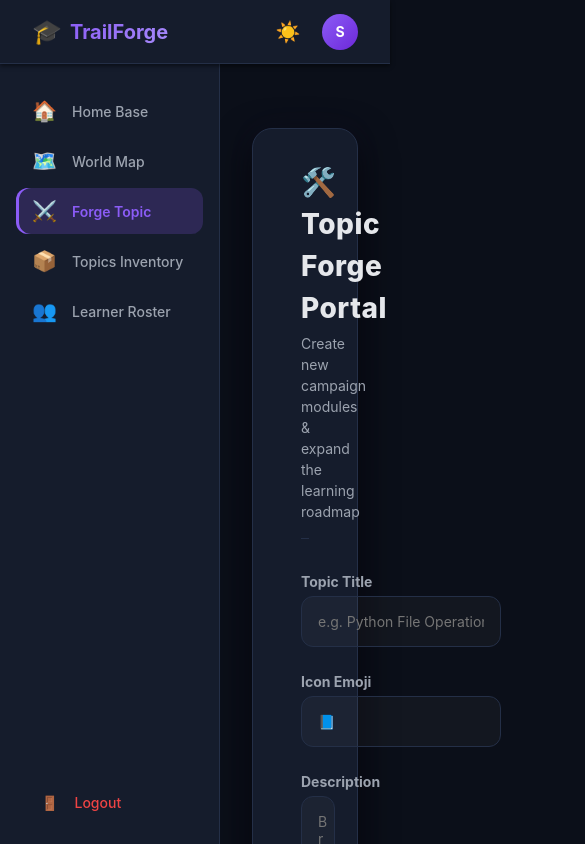
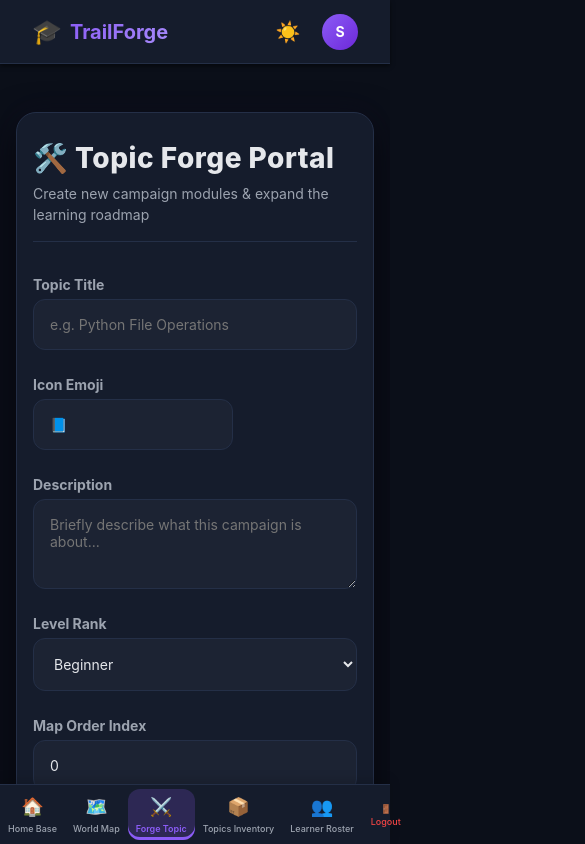
Before and after one commit to GHemaSree/GamifiedLearning, a React (Create React App) app in the folder frontend/: page /admin/forge in a window 390 px wide. Shown: the top 844 px of the page, 585 px wide, since content can reach past the window. Built offline with nearby package versions, Linux system fonts and the light colour scheme; sample sign-in values are in the browser's storage.

Commit message:
responsive added

```diff
--- a/frontend/src/components/layout/PageLayout.module.css
+++ b/frontend/src/components/layout/PageLayout.module.css
@@ -9,3 +9,11 @@
   padding: var(--space-xl);
   min-height: calc(100vh - 64px);
 }
+
+@media (max-width: 768px) {
+  .main {
+    margin-left: 0;
+    margin-bottom: 60px; /* space for the bottom nav bar */
+    padding: var(--space-md);
+  }
+}
--- a/frontend/src/components/layout/Sidebar.module.css
+++ b/frontend/src/components/layout/Sidebar.module.css
@@ -83,3 +83,67 @@
   background-color: rgba(239, 68, 68, 0.1);
   border-color: rgba(239, 68, 68, 0.2);
 }
+
+@media (max-width: 768px) {
+  .sidebar {
+    top: auto;
+    bottom: 0;
+    width: 100%;
+    height: 60px;
+    flex-direction: row;
+    padding: 0;
+    border-right: none;
+    border-top: 1px solid var(--color-border);
+    align-items: center;
+    box-shadow: 0 -4px 10px rgba(0, 0, 0, 0.15);
+  }
+
+  .nav {
+    flex-direction: row;
+    width: 100%;
+    justify-content: space-around;
+    padding: 0;
+    gap: 0;
+  }
+
+  .navItem {
+    flex-direction: column;
+    gap: 2px;
+    padding: 4px var(--space-sm);
+    font-size: 10px;
+    align-items: center;
+    justify-content: center;
+  }
+
+  .active {
+    box-shadow: inset 0 -3px 0 var(--color-primary);
+  }
+
+  .icon {
+    font-size: 18px;
+    width: auto;
+  }
+
+  .label {
+    font-size: 9px;
+    display: block;
+    white-space: nowrap;
+  }
+
+  .footer {
+    padding: 0;
+    display: flex;
+    align-items: center;
+    margin-right: var(--space-sm);
+  }
+
+  .logoutBtn {
+    flex-direction: column;
+    padding: 4px var(--space-sm);
+    gap: 2px;
+    font-size: 9px;
+    width: auto;
+    align-items: center;
+    justify-content: center;
+  }
+}
--- a/frontend/src/pages/Admin/Admin.module.css
+++ b/frontend/src/pages/Admin/Admin.module.css
@@ -491,3 +491,30 @@
 .rosterStatIcon {
   font-size: var(--font-size-sm);
 }
+
+@media (max-width: 650px) {
+  .card {
+    padding: var(--space-lg) var(--space-md);
+  }
+  .inventoryItem,
+  .rosterItem {
+    flex-direction: column;
+    align-items: stretch;
+    gap: var(--space-md);
+  }
+  .inventoryActions,
+  .rosterStats {
+    justify-content: flex-start;
+    margin-top: var(--space-xs);
+  }
+  .conceptRow {
+    flex-wrap: wrap;
+    gap: var(--space-xs);
+  }
+  .conceptRow input {
+    width: 100%;
+  }
+  .conceptRow input[type="number"] {
+    max-width: 100% !important;
+  }
+}
--- a/frontend/src/pages/Module/Module.module.css
+++ b/frontend/src/pages/Module/Module.module.css
@@ -148,3 +148,23 @@
   transform: translateY(-1px);
   box-shadow: 0 6px 18px rgba(79, 70, 229, 0.45);
 }
+
+@media (max-width: 600px) {
+  .actions {
+    flex-direction: column;
+    gap: var(--space-sm);
+  }
+  .card {
+    padding: var(--space-lg) var(--space-md);
+  }
+  .titleRow {
+    flex-direction: column;
+    align-items: flex-start;
+    gap: var(--space-sm);
+  }
+  .icon {
+    width: 60px;
+    height: 60px;
+    font-size: 36px;
+  }
+}
--- a/frontend/src/pages/Quiz/Quiz.module.css
+++ b/frontend/src/pages/Quiz/Quiz.module.css
@@ -322,3 +322,21 @@
 .dotAnswered {
   background-color: var(--color-primary-light);
 }
+
+@media (max-width: 600px) {
+  .bossArena {
+    flex-direction: column;
+    gap: var(--space-md);
+    align-items: stretch;
+  }
+  .bossSection, .playerSection {
+    align-items: center;
+    text-align: center;
+    width: 100%;
+  }
+  .header {
+    flex-direction: column;
+    align-items: flex-start;
+    gap: var(--space-sm);
+  }
+}
```
